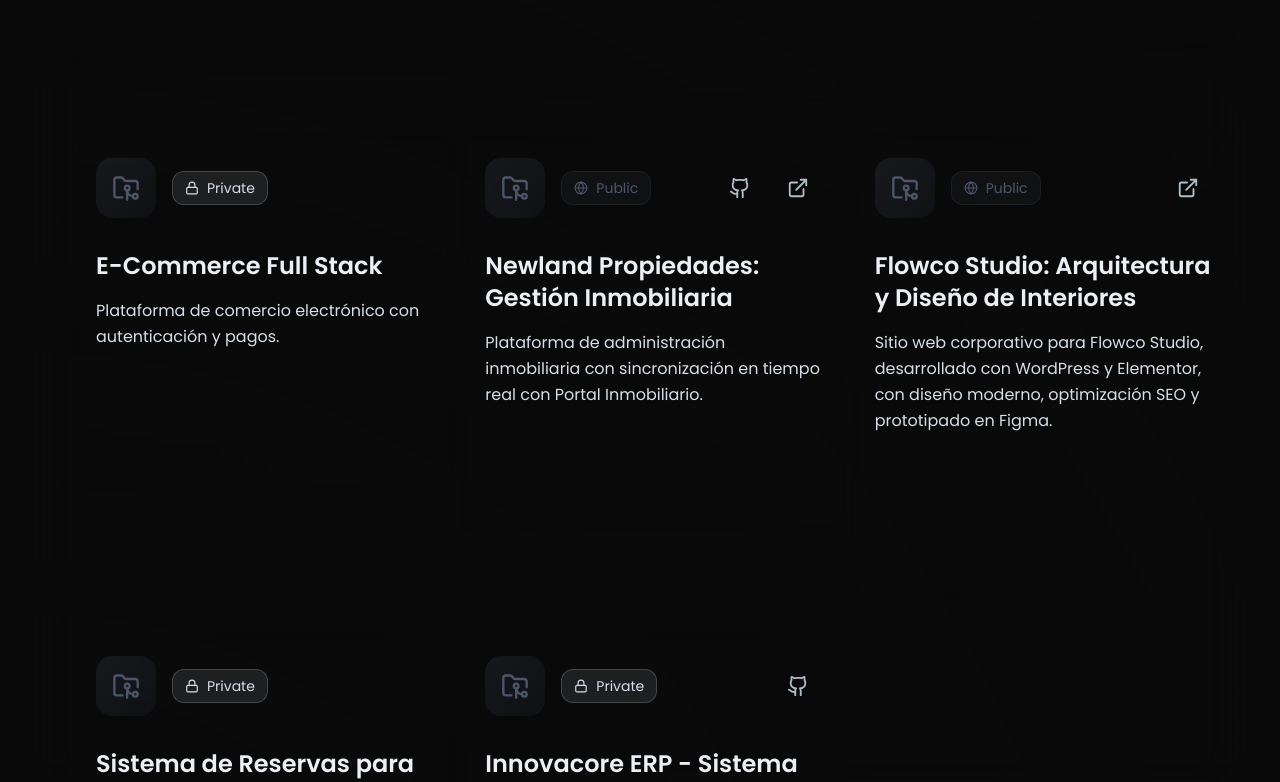
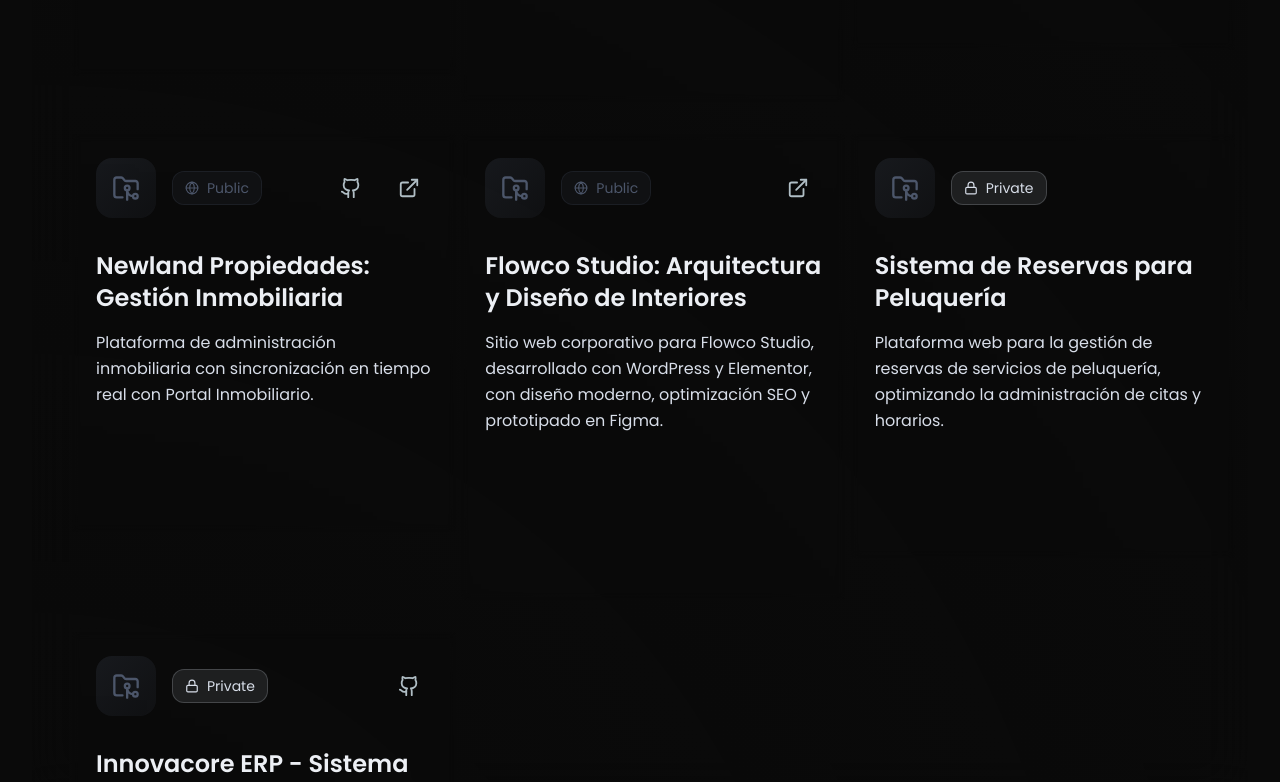
Before and after one commit to OwensLopez211/owenslopez211.github.io, a React (Vite) app: page /work in a window 1280 px wide. Shown: the part 672-1454 px from the top of the page. Built offline with nearby package versions, Linux system fonts and the light colour scheme.

Commit message:
agregando proyecto de Emind

```diff
--- a/src/data/projectsData.ts
+++ b/src/data/projectsData.ts
@@ -1,6 +1,6 @@
 export const projects = [
     {
-      id: "7",
+      id: "1",
       title: "E-Mind - Conecta Pacientes con Psicólogos",
       description: "Plataforma web que conecta pacientes con psicólogos profesionales, facilitando la búsqueda, programación y gestión de sesiones de terapia en línea.",
       technologies: ["React", "Django", "PostgreSQL", "Tailwind CSS", "Figma"],
@@ -12,7 +12,7 @@
     },
 
     {
-      id: "1",
+      id: "2",
       title: "Portafolio - Owens Dev Journey",
       description: "Portafolio profesional interactivo desarrollado con React, TypeScript y Tailwind CSS, destacando animaciones fluidas, diseño responsive y efectos visuales avanzados.",
       technologies: ["React", "Vite", "TypeScript", "Tailwind CSS", "Figma", "Others"],
@@ -23,7 +23,7 @@
       isPrivate: false
     },
     {
-      id: "2",
+      id: "3",
       title: "Proyecto tesis: Monitoreo Inteligente de Combustible",
       description: "Plataforma de monitoreo de combustible en tiempo real con autenticación segura y sistema de alertas inteligentes.",
       technologies: ["Django", "React", "PostgreSQL", "Tailwind CSS", "Figma", "Others"],
@@ -31,16 +31,6 @@
       details: "GasAlert es una plataforma innovadora diseñada para la monitorización en tiempo real de niveles de combustible en estaciones de servicio y depósitos. Su objetivo es optimizar la gestión del suministro de combustible, prevenir desabastecimientos y detectar posibles fugas o irregularidades mediante un sistema de alertas inteligentes.\n\nLa plataforma está estructurada con un sistema de autenticación seguro y una jerarquía de usuarios que incluye Operadores, Técnicos y Administradores, permitiendo una gestión eficiente de los tanques y estaciones.\n\nCaracterísticas principales:\n✅ Monitoreo en tiempo real de los niveles de combustible en los tanques.\n✅ Alertas y notificaciones automáticas ante niveles críticos o anomalías.\n✅ Gestión de usuarios y permisos para un acceso seguro y controlado.\n✅ Dashboard intuitivo, diseñado para facilitar la supervisión y toma de decisiones.\n✅ Accesibilidad remota, permitiendo la consulta de datos desde cualquier dispositivo.",
       githubUrl: "https://github.com/OwensLopez211/gasalert-frontend",
       isPrivate: false
-    },
-
-    {
-      id: "3",
-      title: "E-Commerce Full Stack",
-      description: "Plataforma de comercio electrónico con autenticación y pagos.",
-      technologies: ["Next.js", "Stripe", "Prisma", "PostgreSQL"],
-      libraries: ["Zustand", "NextAuth", "Tailwind"],
-      details: "Este proyecto implementa un sistema de pagos con Stripe y una base de datos escalable con Prisma y PostgreSQL.",
-      isPrivate: true
     },
 
     {
@@ -77,7 +67,7 @@
       "isPrivate": true
     },
     {
-      "id": "8",
+      "id": "7",
       "title": "Innovacore ERP - Sistema de Gestión Empresarial",
       "description": "Sistema ERP moderno en desarrollo activo, construido con Next.js 14 y Supabase. Diseñado para gestión empresarial con múltiples roles y control de acceso granular. [EN DESARROLLO]",
       "technologies": ["Next.js 14", "Supabase", "TypeScript", "Tailwind CSS", "Others"],
```
